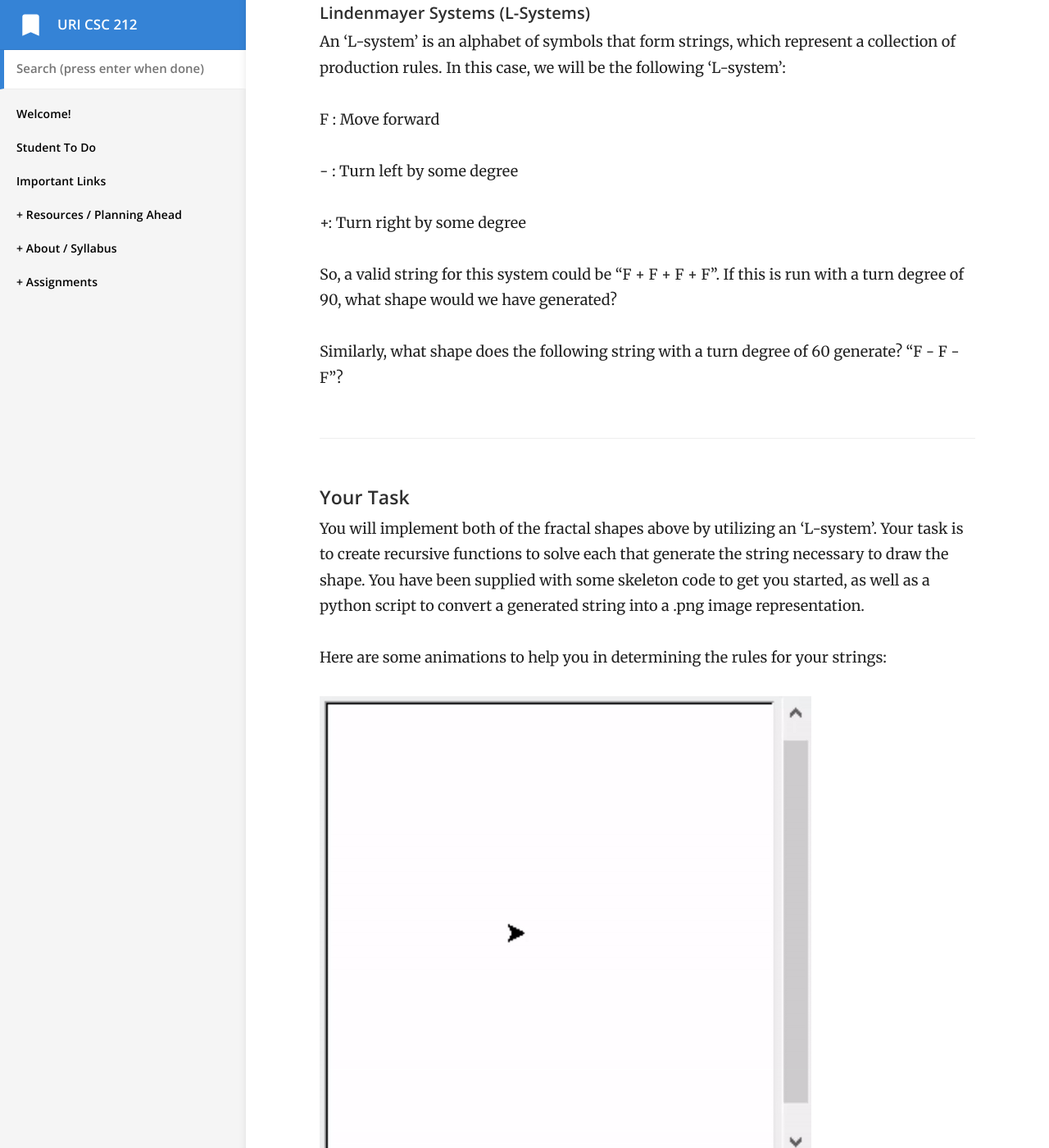
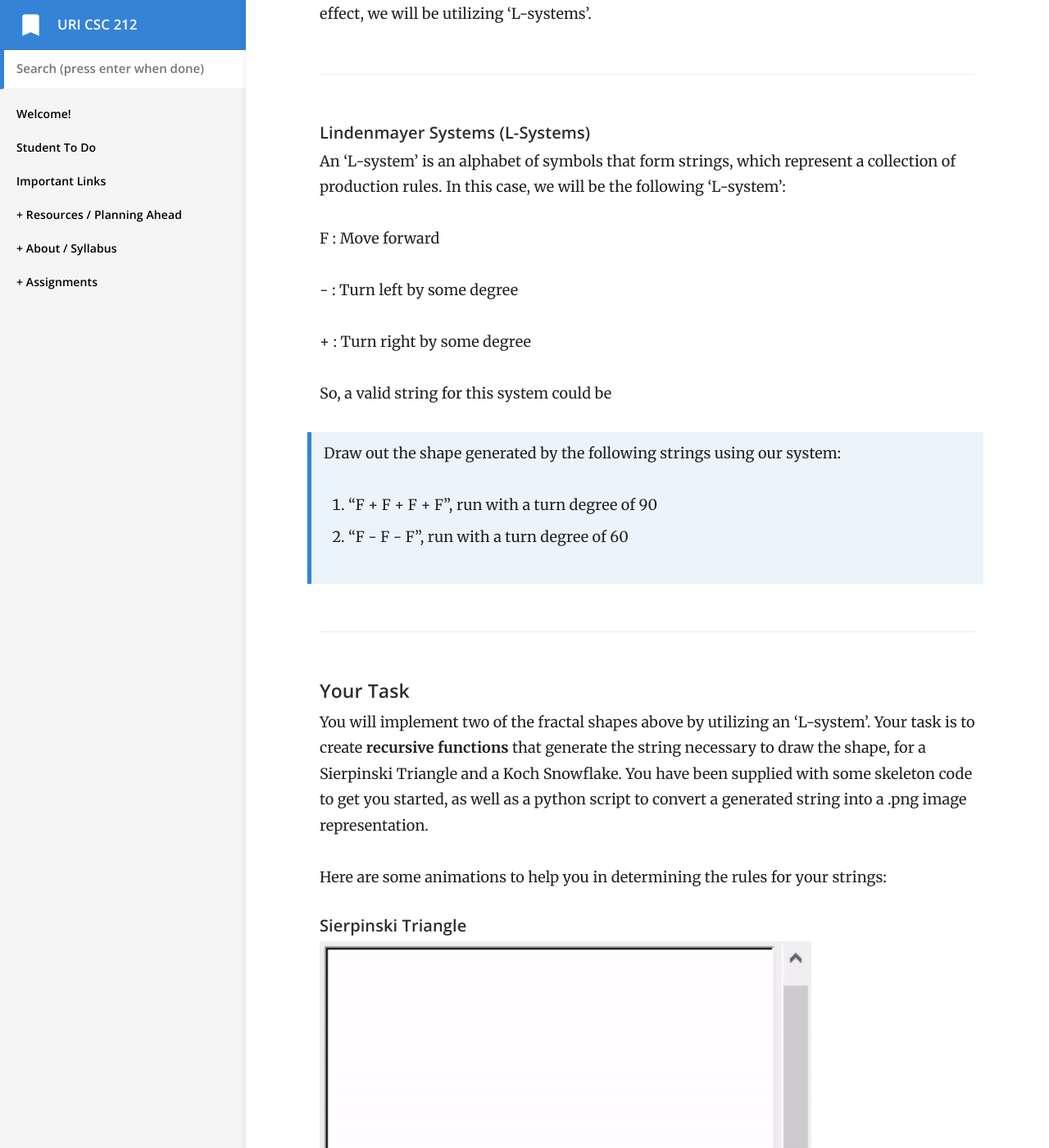
Before and after one commit to vcc-csc212/sp21-archive, a Jekyll site: the page built from _docs/labs/lab-06/lab-06.md, in a window 1280 px wide and 1400 px high, scrolled down 3570 px. Shown: the whole window at 82% size. Built offline with Jekyll 4.4.1, drawn with Linux system fonts in a browser that asks for light colours; some of the changed text lies outside the part shown.

Commit message:
edits to lab 6

```diff
--- a/_docs/labs/lab-06/lab-06.md
+++ b/_docs/labs/lab-06/lab-06.md
@@ -13,43 +13,42 @@ On this page:
 ✔️ [Grade Breakdown](#grading)
 
 #### Motivation (Why are we doing this?) {#motivation}
-The goal of this deep dive is to provide some insight into **advanced recursive algorithms**.
+The goal of this deep dive is to provide some insight into **advanced recursive algorithms**. Being comfortable with reading, writing, and analyzing recursive algorithms is crucial for understanding all our upcoming topics.
 
 ---
 
 #### Background Info {#bgi}
 
-Fractals are geometric figures in which each part has the same statistical character as the entire figure. In other words, the same patterns repeated at varying scales. Here are a few!
+Fractals are geometric figures in which each part has the same statistical character as the entire figure. In other words, the same patterns repeated at varying scales. Here are a few! **Can you find the repeating patterns in each of these fractals?**
 
 
+##### Sierpinski Carpet
 
-> Sierpinski Carpet
+> **Sierpinski Carpet:** A square with 8 smaller squares one-third its size placed around it.
 
-![image](/labs/lab-06/images/sierpinskicarpet.jpg)
+<center><img src="/labs/lab-06/images/sierpinskicarpet.jpg"/></center>
 
+<br>
 
+##### Sierpinski Triangle
 
-> Sierpinski Triangle
+> **Sierpinski Triangle:** An equilateral triangle subdivided into 4 smaller equilateral triangles, with the inner triangle removed.
 
-![image](/labs/lab-06/images/sierpinski_triangle.png)
+<center><img src="/labs/lab-06/images/sierpinski_triangle.png"/></center>
 
+<br>
 
+##### Koch Snowflake
 
-> Koch Snowflake
+> **Koch Snowflake:** An equilateral triangle where each edge gets a triangle placed one-third the size of the original, and has its base removed.
 
-![image](/labs/lab-06/images/koch_snowflake.png)
+<center><img src="/labs/lab-06/images/koch_snowflake.png"/></center>
 
-
-
-Can you find the repeating patterns in each of these fractals?
-
-Sierpinski Carpet: A square with 8 smaller squares 1/3 the size are placed around it.
-
-Sierpinski Triangle: An equilateral triangle subdivided into 4 smaller equilateral triangles, with the inner triangle removed.
-
-Koch Snowflake: An equilateral triangle where each edge gets a triangle placed 1/3 the size of the original, and has its base removed.
+<br>
 
 Now that we understand the pattern, we need to learn how to implement them! To this effect, we will be utilizing 'L-systems'.
+
+---
 
 ##### Lindenmayer Systems (L-Systems)
 
@@ -59,21 +58,27 @@ F : Move forward
 
 \- : Turn left by some degree
 
-\+: Turn right by some degree
+\+ : Turn right by some degree
 
-So, a valid string for this system could be "F + F + F + F". If this is run with a turn degree of 90, what shape would we have generated?
+So, a valid string for this system could be
 
-Similarly, what shape does the following string with a turn degree of 60 generate? "F - F - F"?
+> Draw out the shape generated by the following strings using our system:
+1. "F + F + F + F", run with a turn degree of 90
+2. "F - F - F", run with a turn degree of 60
 
 ---
 
 #### Your Task {#task}
 
-You will implement both of the fractal shapes above by utilizing an 'L-system'. Your task is to create recursive functions to solve each that generate the string necessary to draw the shape. You have been supplied with some skeleton code to get you started, as well as a python script to convert a generated string into a .png image representation.
+You will implement two of the fractal shapes above by utilizing an 'L-system'. Your task is to create **recursive functions** that generate the string necessary to draw the shape, for a Sierpinski Triangle and a Koch Snowflake. You have been supplied with some skeleton code to get you started, as well as a python script to convert a generated string into a .png image representation.
 
 Here are some animations to help you in determining the rules for your strings:
 
+##### Sierpinski Triangle
+
 ![image](/labs/lab-06/images/sierpinski_triangle_animation.gif)
+
+##### Koch Snowflake
 
 ![image](/labs/lab-06/images/koch_snowflake_animation.gif)
 
@@ -90,6 +95,7 @@ Here are some animations to help you in determining the rules for your strings:
 1. Outline an algorithm to create an L-System for the Koch Snowflake.
 2. Complete the function to produce a Koch Snowflake
 3. Complete the function to produce a Sierpinski Triangle
+
 ---
 
 #### Handing in {#submit}
@@ -110,5 +116,4 @@ This assignment covers **advanced recursion** and your level of knowledge on the
 
 ---
 
-
 Original assignment by [Dr. Marco Alvarez](https://homepage.cs.uri.edu/~malvarez/), used and modified with permission.
```
